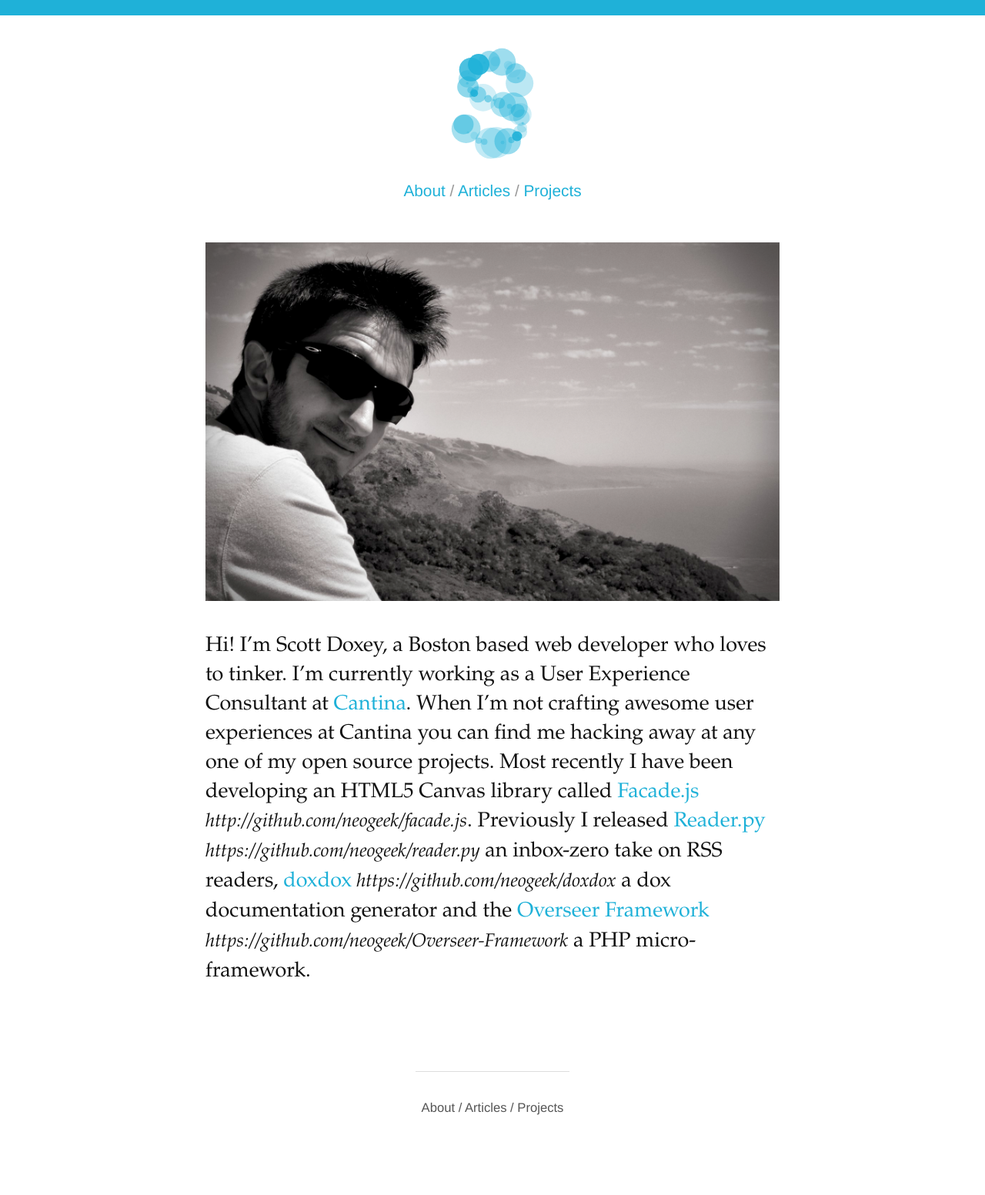
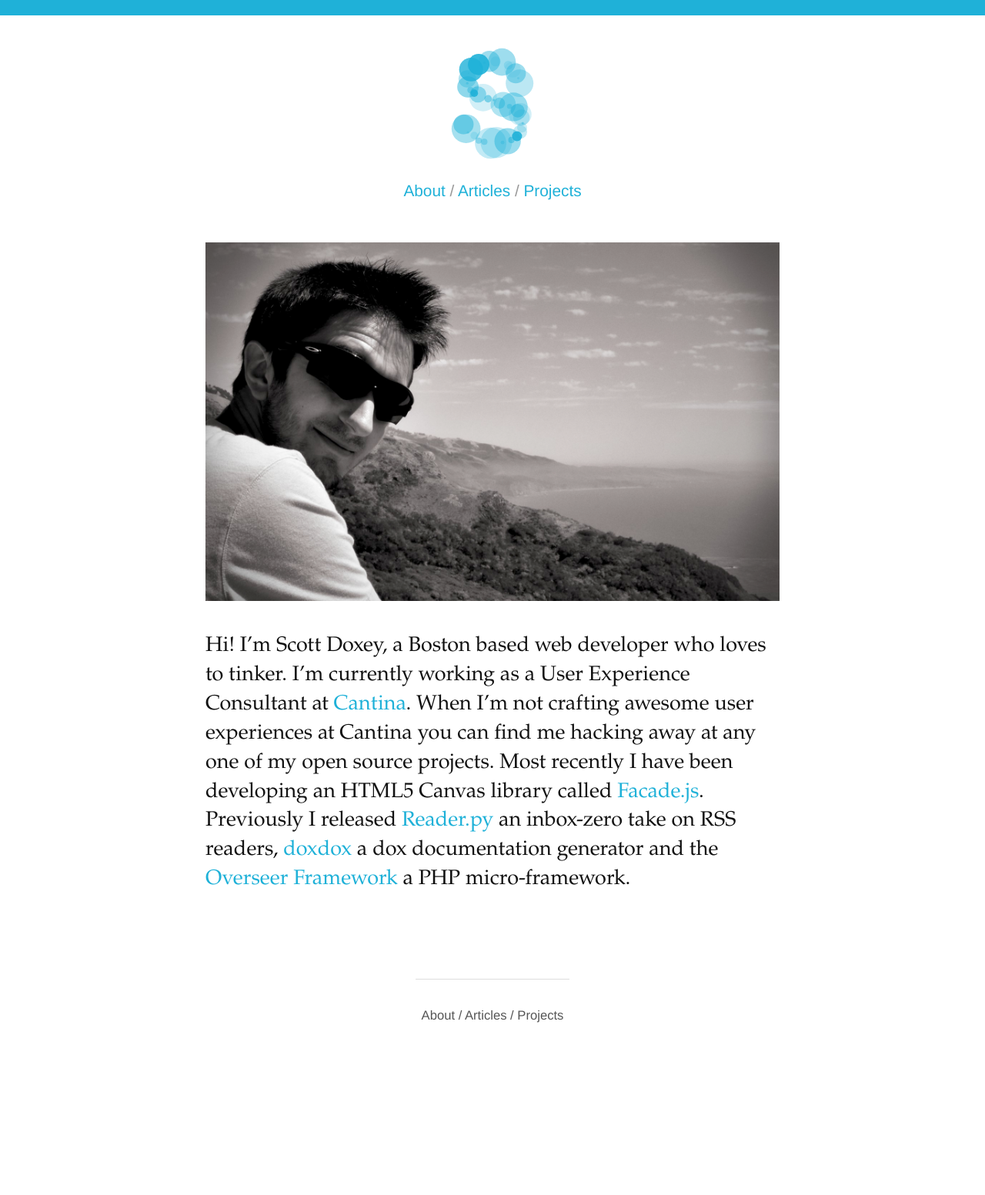
Before and after one commit to neogeek/neogeek.github.io, a Jekyll site: the page built from about/index.md, in a window 1280 px wide. Shown: the whole page at 77% size. Built offline with Jekyll 4.4.1, drawn with Linux system fonts in a browser that asks for light colours; Markdown is read by kramdown in place of the engine named in the settings; after the commit the page ends 1433 px from its top, so only the background shows below that.

Commit message:
Removed github.com anchor CSS style.

```diff
--- a/css/styles.css
+++ b/css/styles.css
@@ -134,13 +134,6 @@ footer a {
     display: none;
 }
 
-a[href*="github.com"]:after {
-    content: ' ' attr(href);
-    font-size: .9em;
-    font-style: italic;
-    color: #111;
-}
-
 @media screen and (min-width: 600px) {
 
     body {
```
